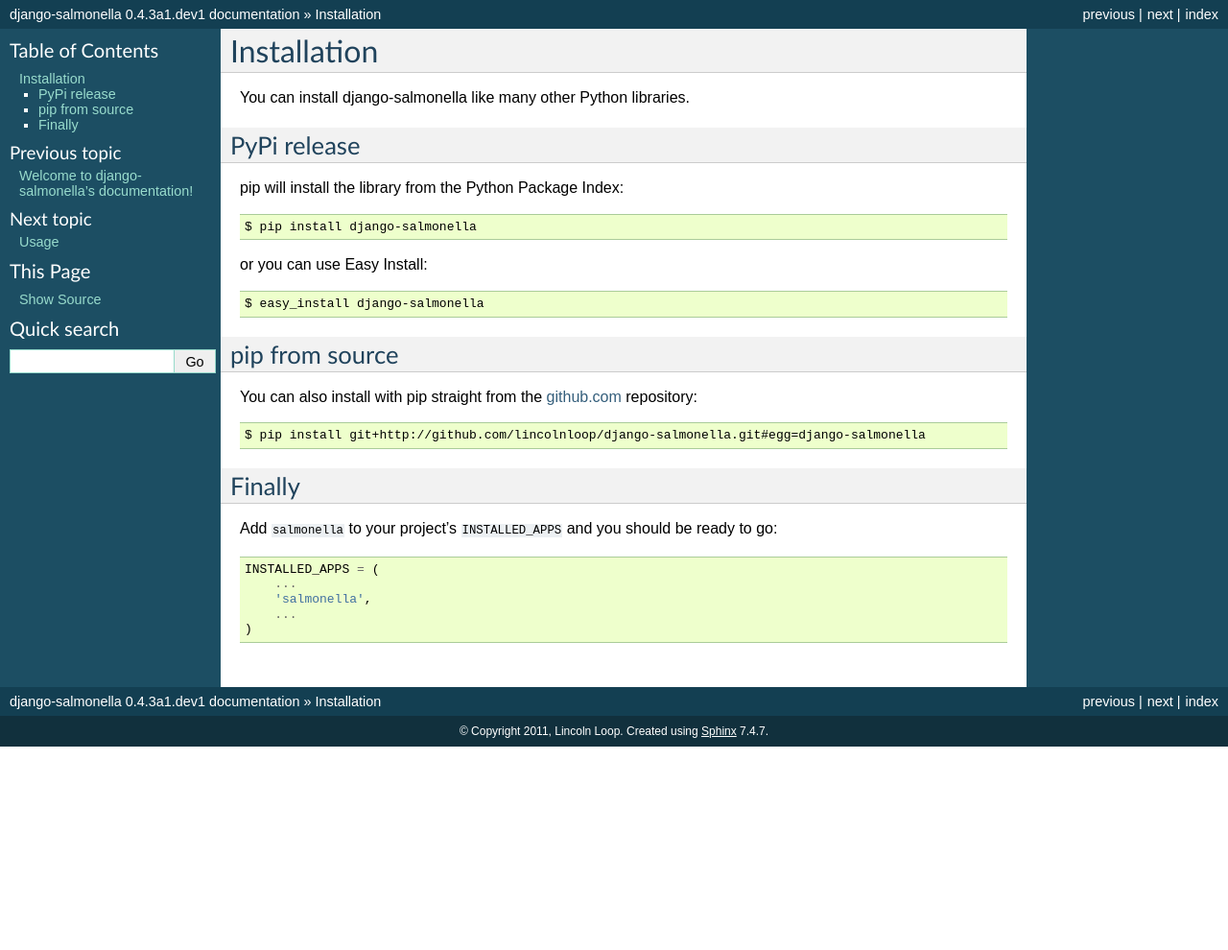
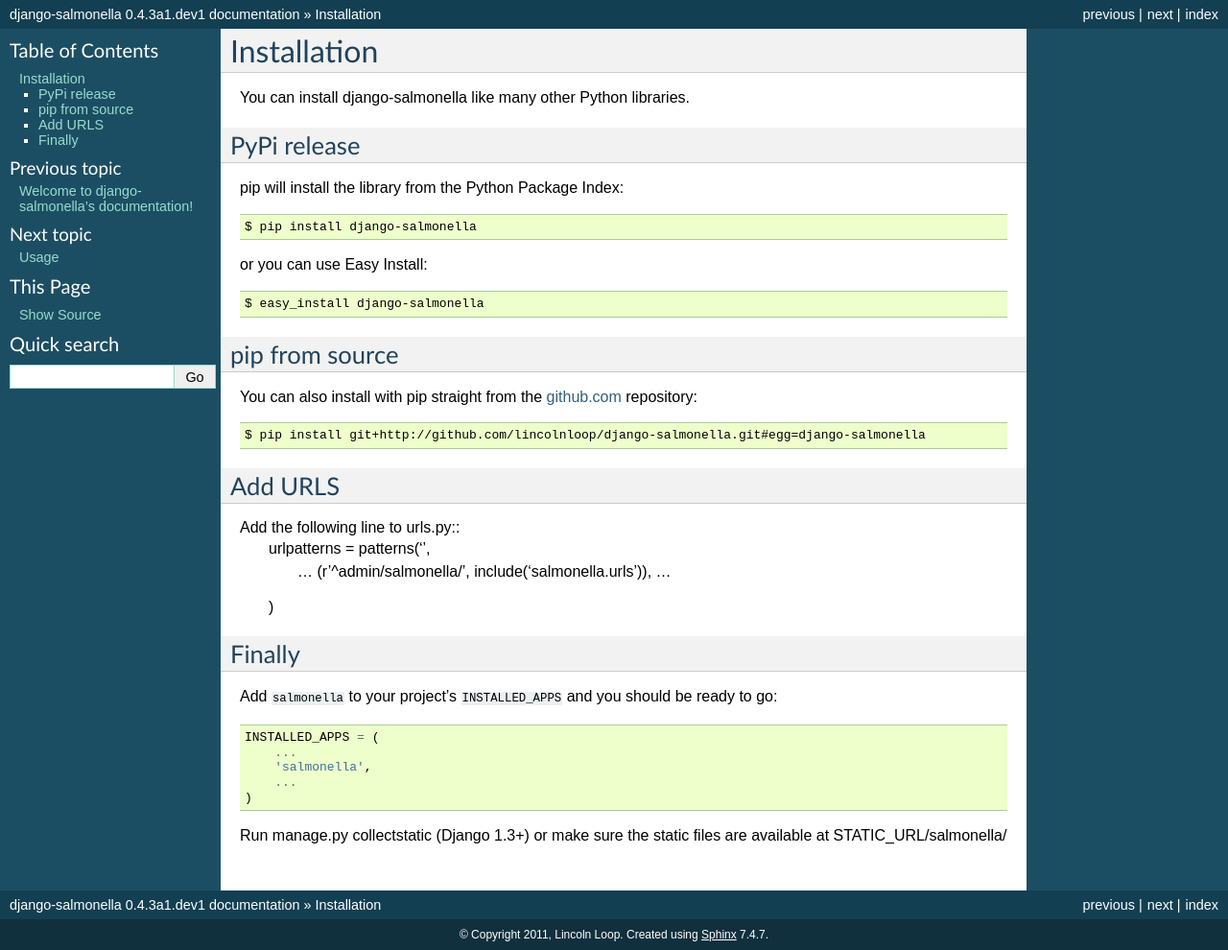
Before and after one commit to lincolnloop/django-dynamic-raw-id, a Sphinx documentation site: the page built from docs/installation.rst, in a window 1280 px wide. Shown: the whole page at 96% size. Built offline with Sphinx 7.4.7, drawn with Linux system fonts in a browser that asks for light colours; before the commit the page ends 900 px from its top, so only the background shows below that.

Commit message:
Adding mentions for urls.py and staticfiles to docs

```diff
--- a/docs/installation.rst
+++ b/docs/installation.rst
@@ -21,6 +21,15 @@
 
     $ pip install git+http://github.com/lincolnloop/django-salmonella.git#egg=django-salmonella
 
+Add URLS
+********
+
+Add the following line to urls.py::
+    urlpatterns = patterns('',
+        ...
+        (r'^admin/salmonella/', include('salmonella.urls')),
+        ...
+    )
 
 Finally
 *******
@@ -33,4 +42,7 @@
         ...
     )
 
+Run manage.py collectstatic (Django 1.3+) or make sure the static files are available at STATIC_URL/salmonella/
+
+
 .. _github.com: http://github.com/lincolnloop/django-salmonella
```
